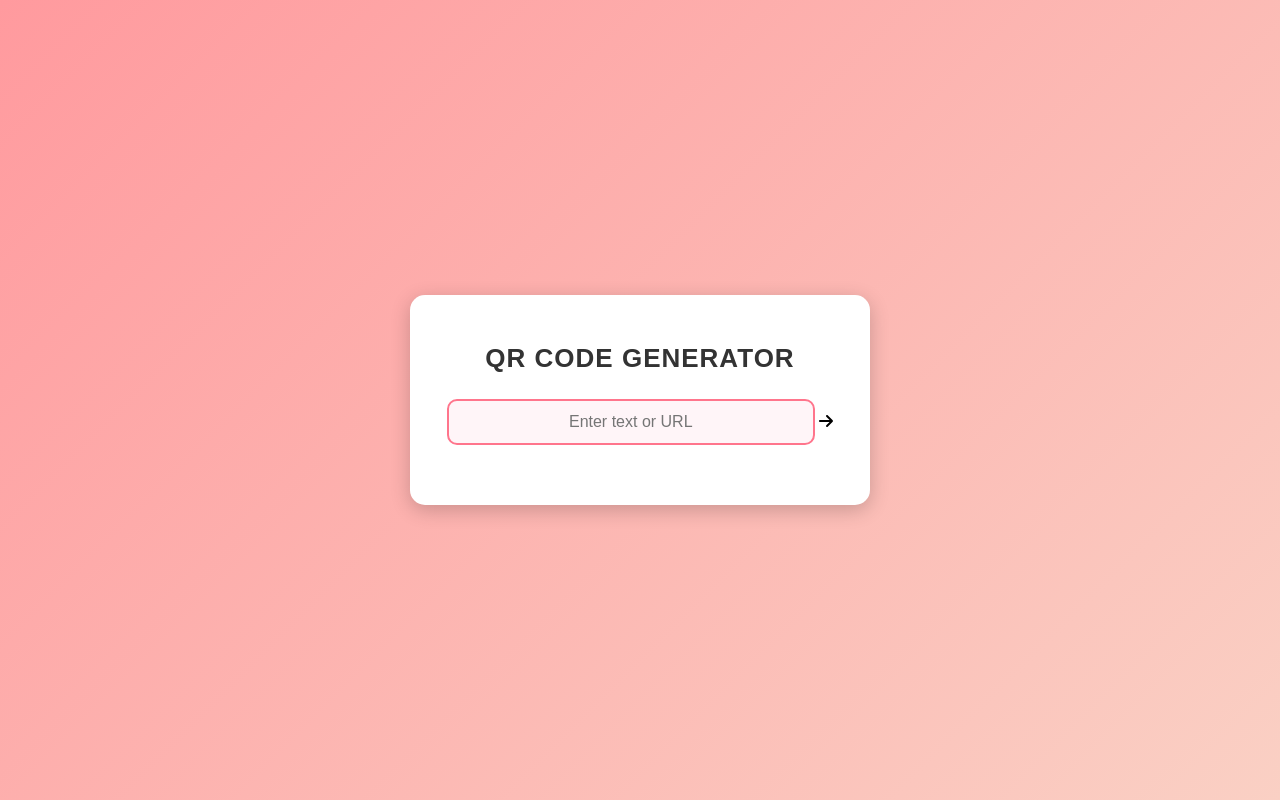
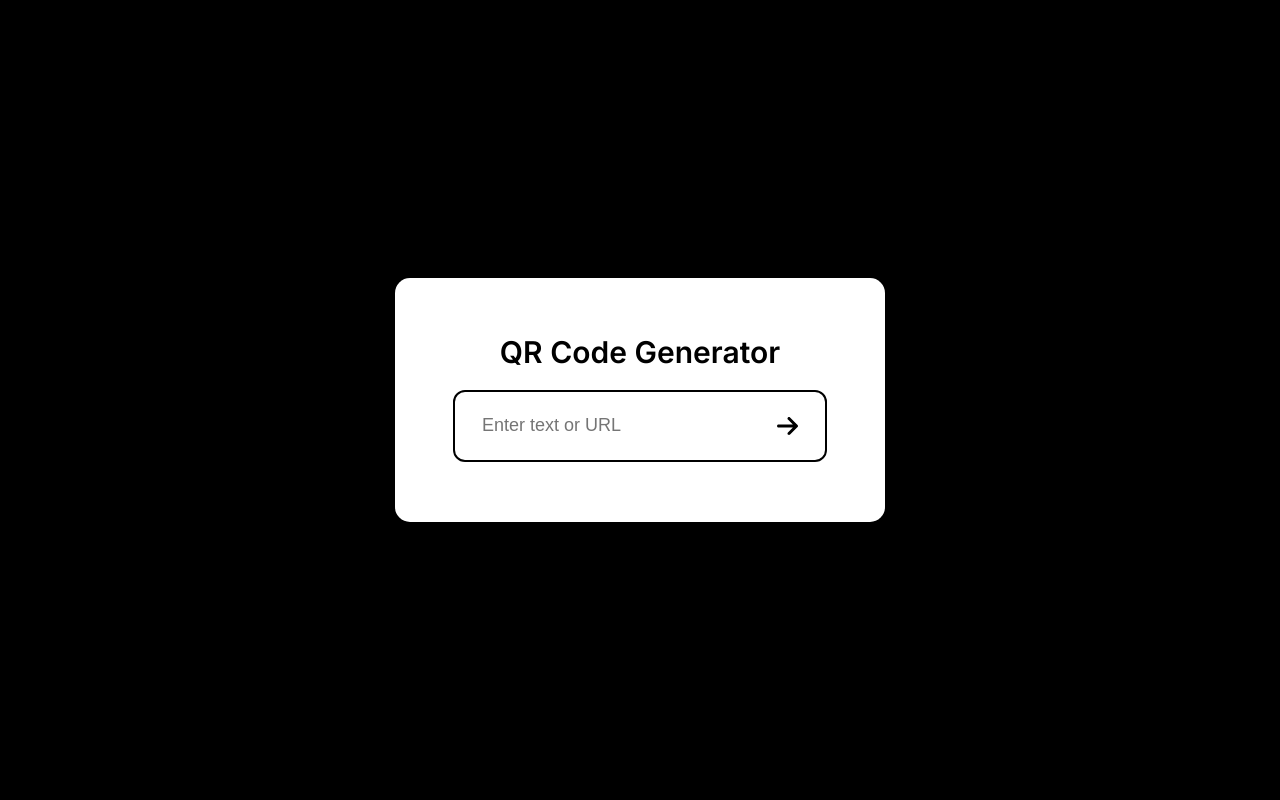
Before and after one commit to VarshiniVenkatesan/qr-code-generator, a Flask app: page / in a window 1280 px wide. Run offline with Flask 3, Linux system fonts and the light colour scheme.

Commit message:
Update style.css

```diff
--- a/static/style.css
+++ b/static/style.css
@@ -1,108 +1,100 @@
-/* General Page Styling */
+@import url('https://fonts.googleapis.com/css2?family=Inter:wght@300;400;600&display=swap');
+
 body {
-    font-family: 'Poppins', sans-serif;
+    font-family: 'Inter', sans-serif;
     display: flex;
     justify-content: center;
     align-items: center;
     height: 100vh;
-    background: linear-gradient(135deg, #ff9a9e, #fad0c4);
+    background: #000;
     margin: 0;
+    color: #fff;
 }
 
-/* Centered Container */
 .container {
     text-align: center;
-    background: white;
-    padding: 30px;
+    background: #fff;
+    padding: 35px;
     border-radius: 15px;
-    box-shadow: 0px 5px 20px rgba(0, 0, 0, 0.2);
-    width: 400px;
+    box-shadow: 0 4px 15px rgba(0, 0, 0, 0.3);
+    max-width: 420px;
+    width: 90%;
+    color: #000;
 }
 
-/* Heading */
 h1 {
-    margin-bottom: 15px;
-    font-size: 26px;
-    color: #333;
+    font-size: 30px;
     font-weight: 600;
-    text-transform: uppercase;
-    letter-spacing: 1px;
+    margin-bottom: 20px;
+    color: #000;
 }
 
-/* Input Field */
-input {
-    width: 85%;
-    padding: 12px;
-    margin: 10px 0;
-    border: 2px solid #ff758c;
-    border-radius: 10px;
-    outline: none;
-    font-size: 16px;
-    text-align: center;
-    background: #fff5f8;
+.input-container {
+    display: flex;
+    align-items: center;
+    border: 2px solid #000;
+    border-radius: 12px;
+    padding: 10px 15px;
+    background-color: #fff;
+    width: 100%;
+    max-width: 340px;
+    margin: auto;
+    transition: box-shadow 0.3s ease-in-out;
 }
 
-input:focus {
-    border-color: #ff416c;
-    background: #ffe0e6;
+.input-container:hover {
+    box-shadow: 0px 4px 10px rgba(0, 0, 0, 0.2);
 }
 
-/* Generate QR Button */
-button {
-    background: linear-gradient(135deg, #ff758c, #ff7eb3);
-    color: white;
-    padding: 12px 20px;
-    font-size: 16px;
-    font-weight: bold;
+input {
     border: none;
-    border-radius: 8px;
-    cursor: pointer;
-    margin-top: 10px;
-    box-shadow: 0px 4px 10px rgba(255, 117, 140, 0.4);
-    text-transform: uppercase;
-    letter-spacing: 1px;
+    outline: none;
+    padding: 12px;
+    flex-grow: 1;
+    font-size: 18px;
+    color: #000;
+    background: #fff;
 }
 
-button:hover {
-    background: linear-gradient(135deg, #ff416c, #ff4b8e);
+#generate-icon {
+    font-size: 24px;
+    color: #000;
+    cursor: pointer;
+    padding: 12px;
+    transition: transform 0.2s;
 }
 
-/* QR Code Image Styling - Now Centered */
+#generate-icon:hover {
+    transform: scale(1.1);
+}
+
 #qr-result {
-    display: flex;
-    flex-direction: column;
-    align-items: center;
-    margin-top: 20px;
+    margin-top: 25px;
 }
 
 #qr-image {
-    width: 220px;
-    height: 220px;
-    margin-top: 15px;
-    border: 4px solid #ff758c;
+    max-width: 240px;
+    display: block;
+    margin: auto;
+    border: 2px solid black;
+    padding: 10px;
     border-radius: 12px;
-    box-shadow: 0px 5px 15px rgba(255, 117, 140, 0.4);
-    display: none;
 }
 
-/* Save/Download Button */
 #save-btn {
-    background: linear-gradient(135deg, #36d1dc, #5b86e5);
-    text-decoration: none;
-    display: none;
+    display: inline-block;
     margin-top: 15px;
     padding: 12px 18px;
+    background: #000;
     color: white;
-    font-size: 16px;
-    font-weight: bold;
+    text-decoration: none;
     border-radius: 8px;
-    text-transform: uppercase;
-    letter-spacing: 1px;
-    transition: 0.3s ease-in-out;
+    font-size: 18px;
+    transition: background 0.3s, transform 0.2s;
 }
 
-/* Only Save Button Has Hover Effect */
 #save-btn:hover {
-    background: linear-gradient(135deg, #2980b9, #2c3e50);
-    transform: scale(1.1);
+    background: #222;
+    transform: scale(1.07);
+    box-shadow: 0px 4px 10px rgba(0, 0, 0, 0.3);
 }
```
